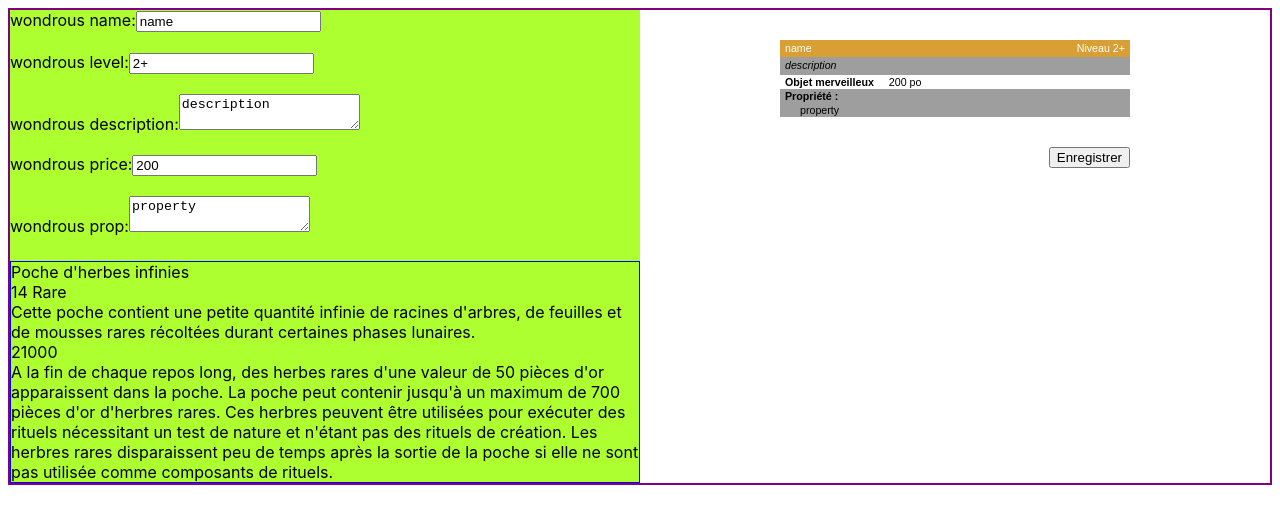
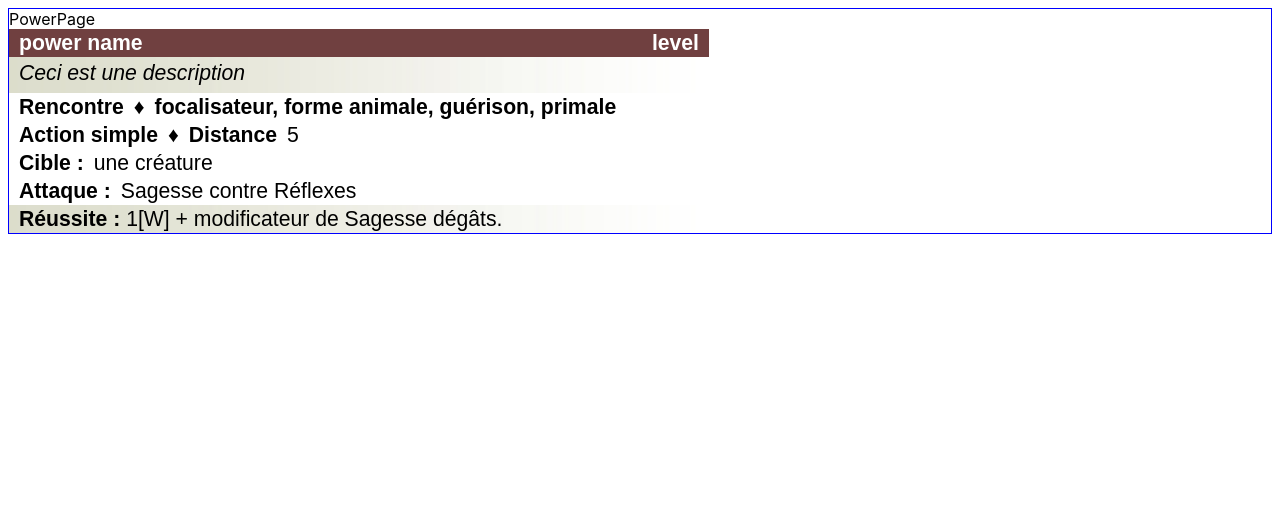
Before and after one commit to lletierce/cards-tool, a React (Create React App) app: page / in a window 1280 px wide. Shown: the top 524 px of the page. Built offline with nearby package versions, Linux system fonts and the light colour scheme; grey boxes are pictures that could not be loaded.

Commit message:
🚧 create model for power-card

```diff
--- a/src/App.tsx
+++ b/src/App.tsx
@@ -1,10 +1,11 @@
-import ItemPage from "./pages/ItemPage";
+// import ItemPage from "./pages/ItemPage";
+import PowerPage from "./pages/PowerPage";
 
 
 function App() {
   return (
     <div>
-      <ItemPage />
+      <PowerPage />
     </div>
   );
 }
--- /dev/null
+++ b/src/pages/PowerPage.tsx
@@ -0,0 +1,130 @@
+import styled from "styled-components";
+import { theme } from "../theme/main";
+
+export default function PowerPage() {
+  return (
+    <PowerPageStyled>
+      PowerPage
+      <div className="card">
+        <div className="header">
+          <span>power name</span>
+          <span className="level">level</span>
+        </div>
+        <div className="description">{SAMPLE_DESCRIPTION}</div>
+        <div className="keywords">
+          <span>Rencontre</span> <span>♦</span> <span>{SAMPLE_KEYWORDS}</span>
+        </div>
+        <div className="action-type">
+          <span>Action simple</span> <span>♦</span> <span>Distance</span>{" "}
+          <span className="value">{SAMPLE_ACTION_PROPERTY}</span>
+        </div>
+        <div className="target">
+          <span>Cible :</span> <span className="value">une créature</span>
+        </div>
+        <div className="attack">
+          <span>Attaque :</span>{" "}
+          <div className="value">
+            <span>Sagesse</span> contre <span>Réflexes</span>
+          </div>
+        </div>
+        <div className="hit">
+          <span>Réussite :</span>{" "}
+          <span className="value">{SAMPLE_HIT_DESCRIPTION}</span>
+        </div>
+        {/* <div>Effect, Echec, Special, ...</div> */}
+      </div>
+    </PowerPageStyled>
+  );
+}
+
+const PowerPageStyled = styled.div`
+  color: black;
+  border: 1px solid blue;
+
+  .card {
+    /* border: 1px solid green; */
+    width: 700px;
+    /* min-height: 350px; */
+
+    display: flex;
+    flex-direction: column;
+
+    font-family: Arial, sans-serif;
+    font-size: 21.2px;
+    font-weight: 700;
+    line-height: 28px;
+
+    .header {
+      background: ${theme.colors.encounter};
+      color: white;
+
+      display: grid;
+      grid-template-columns: 1fr 40%;
+
+      padding-left: 10px;
+      padding-right: 10px;
+
+      .level {
+        display: flex;
+        justify-content: flex-end;
+      }
+    }
+
+    .description {
+      background: url("/images/bg_350.jpg");
+      background-size: contain;
+
+      font-weight: 400;
+      font-style: italic;
+
+      padding: 2px 0px 6px 10px;
+    }
+
+    .keywords {
+      display: flex;
+      flex-direction: row;
+      column-gap: 10px;
+
+      padding-left: 10px;
+    }
+
+    .action-type {
+      display: flex;
+      flex-direction: row;
+      column-gap: 10px;
+      padding-left: 10px;
+    }
+
+    .target {
+      display: flex;
+      flex-direction: row;
+      column-gap: 10px;
+      padding-left: 10px;
+    }
+
+    .attack {
+      display: flex;
+      flex-direction: row;
+      column-gap: 10px;
+      padding-left: 10px;
+    }
+
+    .hit {
+      padding-left: 10px;
+      background: url("/images/bg_350.jpg");
+      background-size: contain;
+    }
+
+    .value {
+      font-weight: 400;
+    }
+  }
+`;
+
+const SAMPLE_DESCRIPTION = "Ceci est une description";
+const SAMPLE_KEYWORDS = "focalisateur, forme animale, guérison, primale";
+const SAMPLE_ACTION_PROPERTY = "5";
+const _SAMPLE_HIT_DESCRIPTION =
+  "1[W] + modificateur de Sagesse dégâts. ficateur de Sagesse ficateur de Sagesse ficateur de Sagesse ficateur de Sagesseficateur de Sagesseficateur de Sagesseficateur de Sagesseficateur de Sagesseficateur de Sagesseficateur de Sagesse";
+
+const SAMPLE_HIT_DESCRIPTION = "1[W] + modificateur de Sagesse dégâts.";
--- /dev/null
+++ b/src/theme/main.tsx
@@ -0,0 +1,9 @@
+const colors = {
+    at_will: "#407040",
+    encounter: "#704040",
+    daily: "#404040",
+  }
+
+export const theme = {
+    colors,
+  }
```
Also changed, not shown: public/images/bg_350.jpg (added), 1 other file (tests, documents, lock files or other folders).
